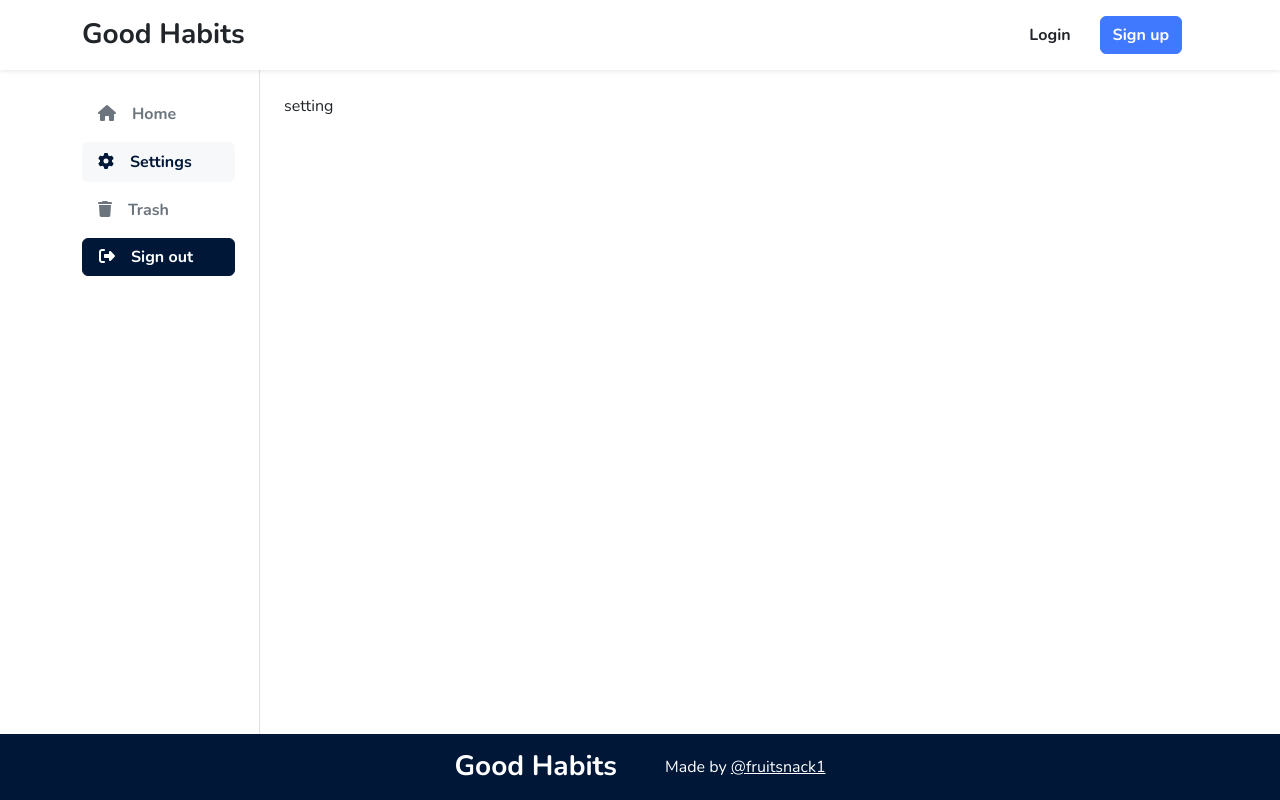
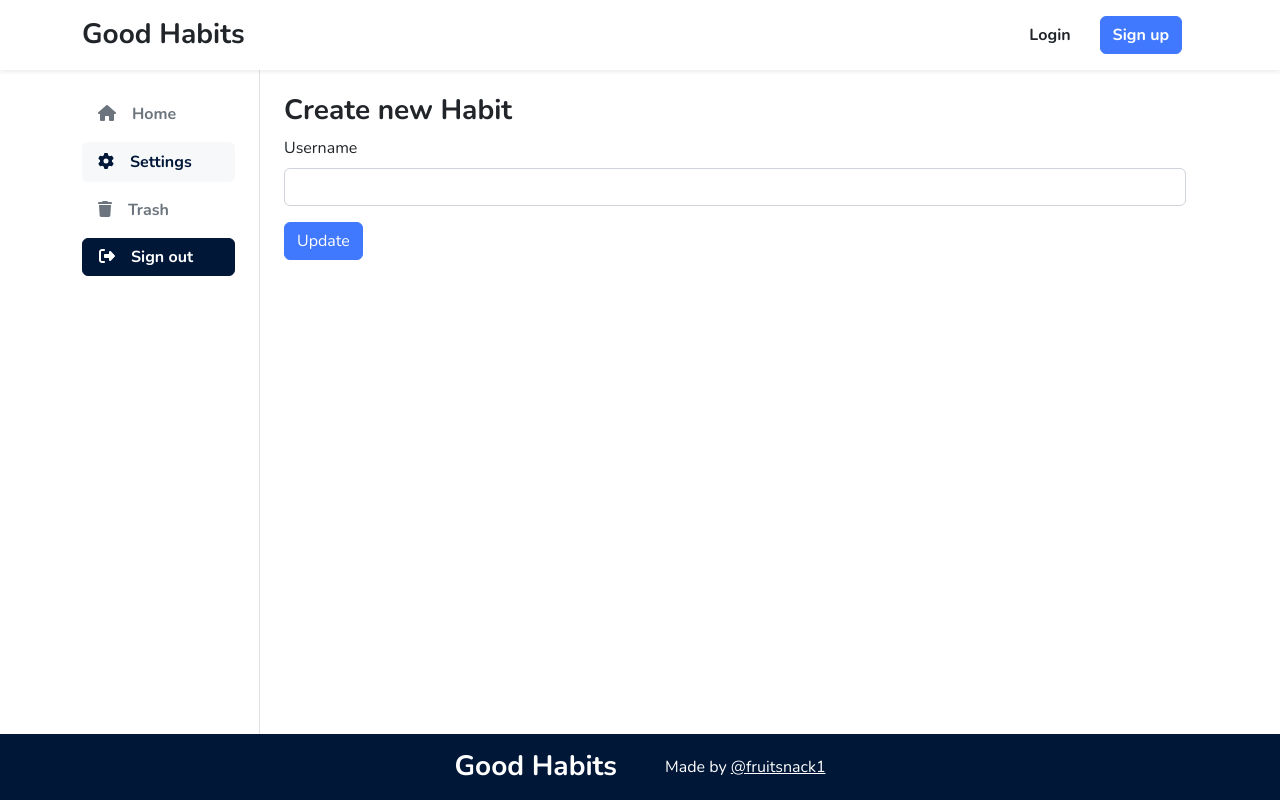
Before and after one commit to FruitSnack1/notes-app, a Next.js app: page /app/settings in a window 1280 px wide. Built offline with nearby package versions, Linux system fonts and the light colour scheme; no server answers.

Commit message:
habit editing

```diff
--- a/api/habit.api.js
+++ b/api/habit.api.js
@@ -3,6 +3,8 @@ import { apiClient } from './http-common'
 export const getHabits = () => apiClient.get('/habits')
 
 export const postHabit = (body) => apiClient.post('/habits', body)
+
+export const editHabit = (id, body) => apiClient.put(`/habits/${id}`, body)
 
 export const getHabit = (id) => apiClient.get(`/habits/${id}`)
 
--- a/api/http-common.js
+++ b/api/http-common.js
@@ -1,8 +1,8 @@
 import axios from 'axios'
 
 export const apiClient = axios.create({
-  // baseURL: 'http://localhost:3001',
-  baseURL: 'https://good-habits.fly.dev',
+  baseURL: 'http://localhost:3001',
+  // baseURL: 'https://good-habits.fly.dev',
   withCredentials: true,
   headers: {
     'Content-type': 'application/json',
--- a/pages/app/settings.js
+++ b/pages/app/settings.js
@@ -1,8 +1,42 @@
+import { useSession } from 'next-auth/react'
+import { useState } from 'react'
 import { AppLayout } from '../../layouts/AppLayout'
 import Layout from '../../layouts/Layout'
 
 export default function Settings() {
-  return <div>setting </div>
+  const session = useSession()
+  const [username, setUsername] = useState(session?.data?.user?.username)
+
+  return (
+    <div>
+      <form>
+        <h3 className='fw-bold'>Create new Habit</h3>
+        <div className='mb-3'>
+          <label className='form-label'>Username</label>
+          <input
+            type='text'
+            className='form-control'
+            id='exampleInputEmail1'
+            aria-describedby='emailHelp'
+            value={
+              session.status === 'authenticated'
+                ? session.data.user.username
+                : ''
+            }
+          />
+        </div>
+        <button
+          type='submit'
+          className='btn btn-primary text-white '
+          onClick={(e) => {
+            e.preventDefault()
+          }}
+        >
+          Update
+        </button>
+      </form>
+    </div>
+  )
 }
 Settings.getLayout = function getLayout(page) {
   return (
--- a/styles/scss/global.scss
+++ b/styles/scss/global.scss
@@ -49,7 +49,7 @@ body {
 }
 
 .score{
-  transition: height .7s ease-in-out;
+  transition: height .3s ease-in-out;
 }
 
 .calendar-gap{
@@ -67,4 +67,22 @@ body {
   box-shadow: 0 0.125rem 0.25rem rgb(0 0 0 / 8%) !important
 }
 
+.edit-button:hover{
+  color: black !important;
+  cursor: pointer;
+}
+
+.edit-input{
+  border: 0;
+  font-weight: bold;
+  font-size: 2.5rem;
+  padding: 0;
+  line-height: normal;
+}
+
+.edit-input:focus-visible{
+  border: 0;
+  outline: 0
+}
+
 @import '/node_modules/bootstrap/scss/bootstrap.scss';
```
Also changed, not shown: components/HabitDetail.js (+76 -34 lines).
